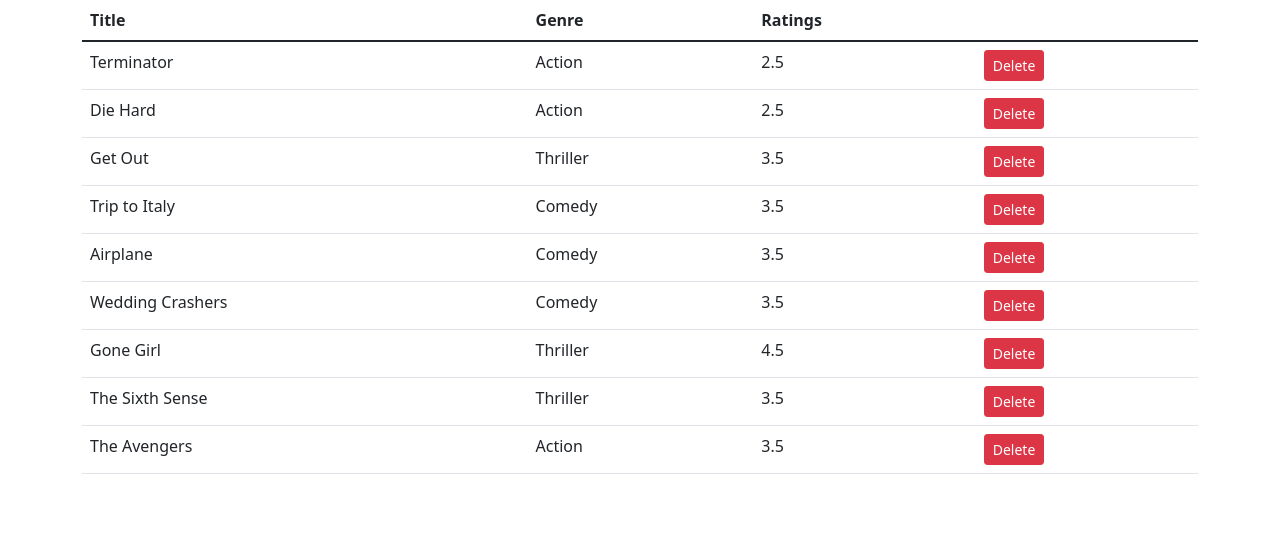
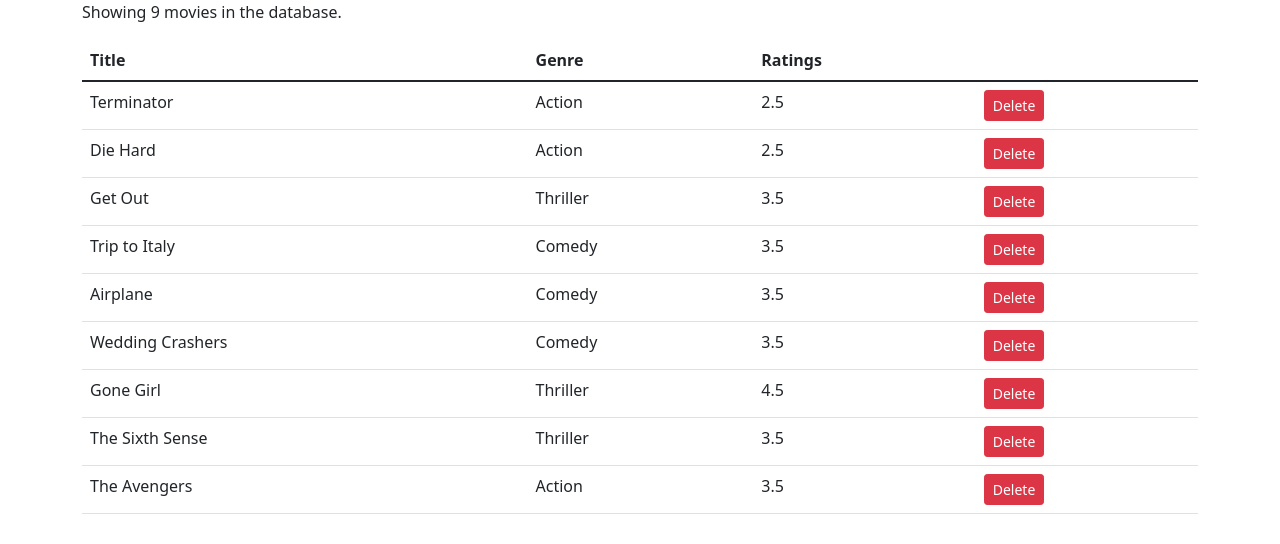
Before and after one commit to CutieMath/react-02, a React (Create React App) app: page / in a window 1280 px wide. Shown: the top 544 px of the page. Built offline with nearby package versions, Linux system fonts and the light colour scheme.

Commit message:
add conditional rendering

```diff
--- a/src/components/movies.jsx
+++ b/src/components/movies.jsx
@@ -10,7 +10,12 @@ class Movies extends Component {
     this.setState({ movies: newMovies });
   };
   render() {
+    if (this.state.movies.length === 0)
+      return <p>No movies in the database x</p>;
+
     return (
+      <>
+        <p>Showing {this.state.movies.length} movies in the database.</p>
         <table className="table">
           <thead>
             <tr>
@@ -38,6 +43,7 @@ class Movies extends Component {
             ))}
           </tbody>
         </table>
+      </>
     );
   }
 }
```
Lines whose indentation alone changed are shown as unchanged.
